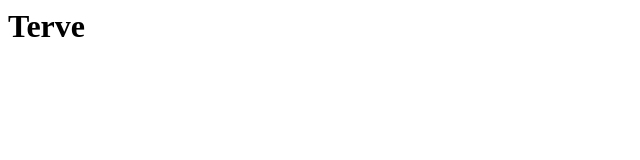
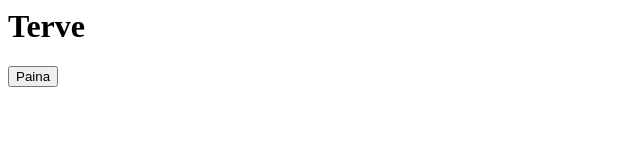
Before and after one commit to BotcomBubble/my-inventory, a plain HTML site: page index.html in a window 1280 px wide. Shown: the whole page, without its empty margins (0-640 px from the left). Drawn offline with Linux system fonts and the light colour scheme.

Commit message:
Update index.html

```diff
--- a/index.html
+++ b/index.html
@@ -1,2 +1,3 @@
 <script type="module" src="show-assets.js"></script>
 <h1>Terve</h1>
+<button onclick="showassets()">Paina</button>
```
